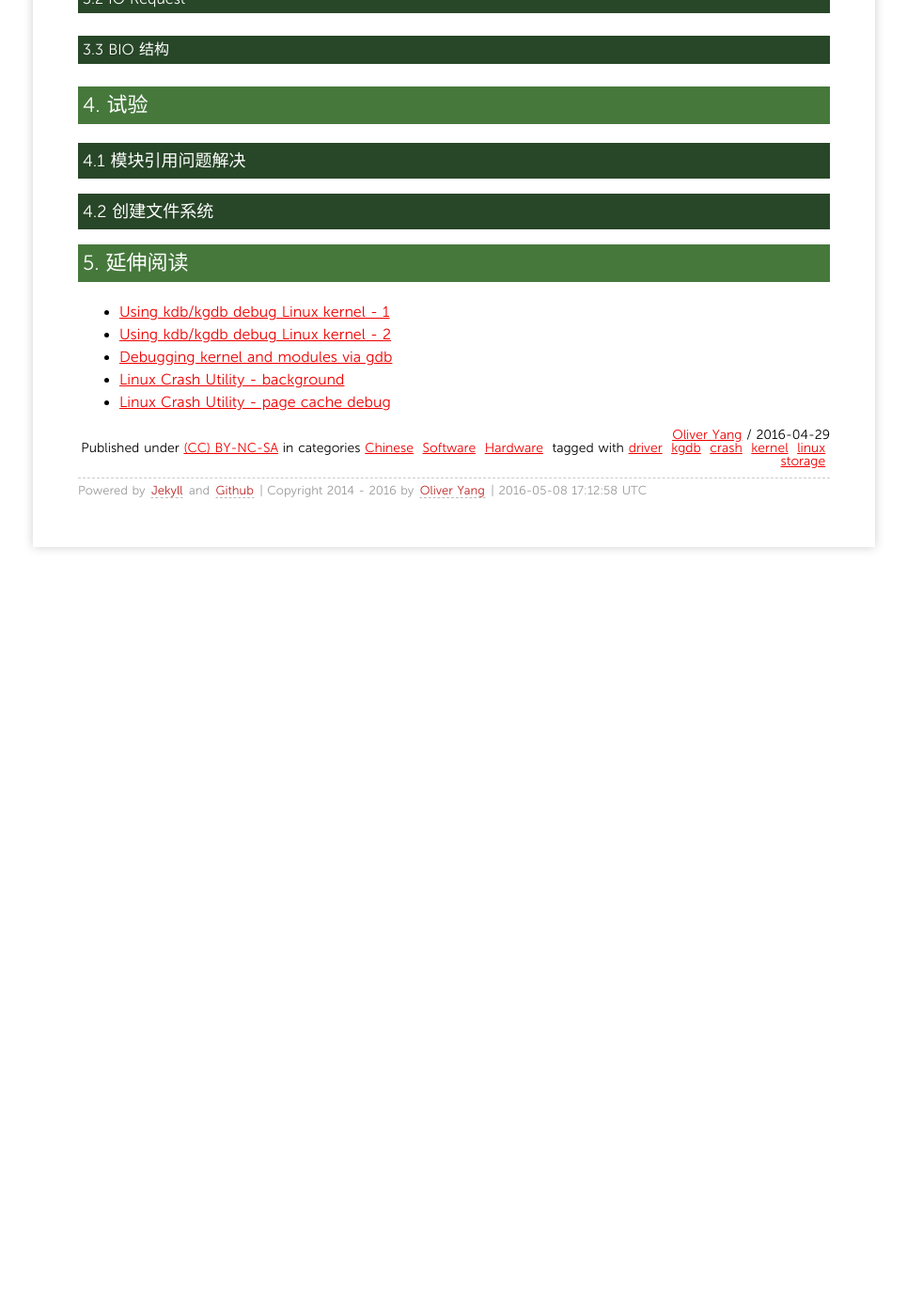
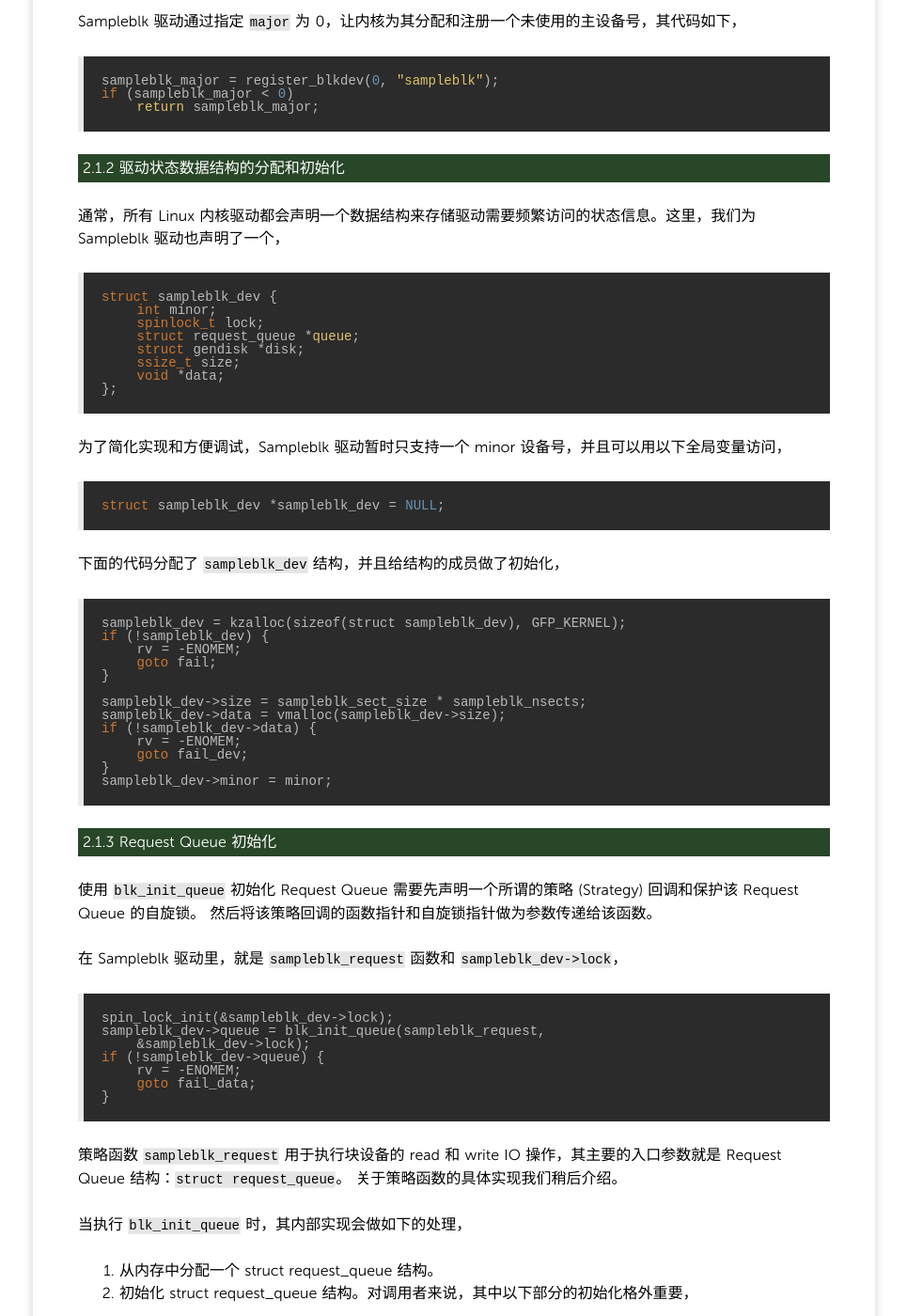
Before and after one commit to yangoliver/yangoliver.github.io, a Jekyll site: the page built from _posts/2016/2016-04-29-linux-block-driver-basic-1.md, in a window 1280 px wide and 1400 px high, scrolled down 1688 px. Shown: the whole window at 94% size, without its empty margins (157-1122 px from the left). Built offline with Jekyll 4.4.1, drawn with Linux system fonts in a browser that asks for light colours; comment, search, counter and statistics services are not loaded; before the commit the page ends 2318 px from its top, so only the background shows below that; some of the changed text lies outside the part shown.

Commit message:
update: more contents for init routine

```diff
--- a/_posts/2016/2016-04-29-linux-block-driver-basic-1.md
+++ b/_posts/2016/2016-04-29-linux-block-driver-basic-1.md
@@ -38,19 +38,95 @@
 
 ##### 2.1.1 块设备注册
 
-调用 `register_blkdev` 完成 major number 的分配和注册。
+调用 `register_blkdev` 完成 major number 的分配和注册，函数原型如下，
+
+	int register_blkdev(unsigned int major, const char *name);
+
+Linux 内核为块设备驱动维护了一个全局哈希表 `major_names`这个哈希表的 bucket 是 ［0..255] 的整数索引的指向 `blk_major_name` 的结构指针数组。
+
+	static struct blk_major_name {
+	    struct blk_major_name *next;
+	    int major;
+	    char name[16];
+	} *major_names[BLKDEV_MAJOR_HASH_SIZE];
+
+而 `register_blkdev` 的 `major` 参数不为 0 时，其实现就尝试在这个哈希表中寻找指定的 `major` 对应的 bucket 里的空闲指针，分配一个新的 `blk_major_name`，按照指定参数初始化 `major` 和 `name`。
+假如指定的 `major` 已经被别人占用(指针非空)，则表示 `major` 号冲突，反回错误。
+
+当 `major` 参数为 0 时，则由内核从 [1..255] 的整数范围内分配一个未使用的反回给调用者。因此，虽然 Linux 内核的**主设备号 (Major Number)** 是 12 位的，不指定 `major` 时，仍旧从 [1..255] 范围内分配。
+
+Sampleblk 驱动通过指定 `major` 为 0，让内核为其分配和注册一个未使用的主设备号，其代码如下，
 
     sampleblk_major = register_blkdev(0, "sampleblk");
     if (sampleblk_major < 0)
         return sampleblk_major;
 
-##### 2.1.2 块 IO 申请队列初始化
+##### 2.1.2 驱动状态数据结构的分配和初始化
+
+通常，所有 Linux 内核驱动都会声明一个数据结构来存储驱动需要频繁访问的状态信息。这里，我们为 Sampleblk 驱动也声明了一个，
+
+	struct sampleblk_dev {
+	    int minor;
+	    spinlock_t lock;
+	    struct request_queue *queue;
+	    struct gendisk *disk;
+	    ssize_t size;
+	    void *data;
+	};
+
+为了简化实现和方便调试，Sampleblk 驱动暂时只支持一个 minor 设备号，并且可以用以下全局变量访问，
+
+	struct sampleblk_dev *sampleblk_dev = NULL;
+
+下面的代码分配了 `sampleblk_dev` 结构，并且给结构的成员做了初始化，
+
+    sampleblk_dev = kzalloc(sizeof(struct sampleblk_dev), GFP_KERNEL);
+    if (!sampleblk_dev) {
+        rv = -ENOMEM;
+        goto fail;
+    }
+
+    sampleblk_dev->size = sampleblk_sect_size * sampleblk_nsects;
+    sampleblk_dev->data = vmalloc(sampleblk_dev->size);
+    if (!sampleblk_dev->data) {
+        rv = -ENOMEM;
+        goto fail_dev;
+	}
+	sampleblk_dev->minor = minor;
+
+##### 2.1.3 Request Queue 初始化
+
+使用 `blk_init_queue` 初始化 Request Queue 需要先声明一个所谓的策略 (Strategy) 回调和保护该 Request Queue 的自旋锁。
+然后将该策略回调的函数指针和自旋锁指针做为参数传递给该函数。
+
+在 Sampleblk 驱动里，就是 `sampleblk_request` 函数和 `sampleblk_dev->lock`，
+
+    spin_lock_init(&sampleblk_dev->lock);
+    sampleblk_dev->queue = blk_init_queue(sampleblk_request,
+        &sampleblk_dev->lock);
+    if (!sampleblk_dev->queue) {
+        rv = -ENOMEM;
+        goto fail_data;
+    }
+
+策略函数 `sampleblk_request` 用于执行块设备的 read 和 write IO 操作，其主要的入口参数就是 Request Queue 结构：`struct request_queue`。
+关于策略函数的具体实现我们稍后介绍。
+
+当执行 `blk_init_queue` 时，其内部实现会做如下的处理，
+
+1. 从内存中分配一个 `struct request_queue` 结构。
+2. 初始化 `struct request_queue` 结构。对调用者来说，其中以下部分的初始化格外重要，
+   * `blk_init_queue` 指定的策略函数指针会赋值给 `struct request_queue` 的 `request_fn` 成员。
+   * `blk_init_queue` 指定的自旋锁指针会赋值给 `struct request_queue` 的 `queue_lock` 成员。
+   * 与这个`request_queue` 关联的 IO 调度器的初始化。
+
+Linux 内核提供了不同的 blk 层的 API 分配和初始化 Request Queue。
+可是，**如果块设备驱动需要使用标准的 IO 调度器对 IO 请求进行合并或者排序时，必需使用 `blk_init_queue` 来分配和初始化 Request Queue**.
+
+##### 2.1.4 磁盘创建和初始化
 
 
-##### 2.1.3 磁盘创建和初始化
-
-
-##### 2.1.4 块设备操作函数表初始化
+##### 2.1.5 块设备操作函数表初始化
 
 
 #### 2.2 sampleblk_exit
```
